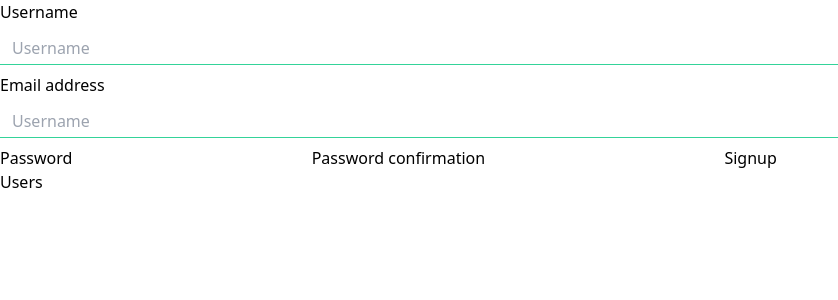
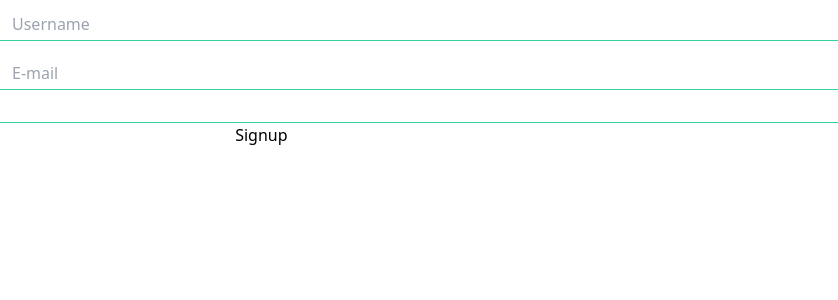
Before and after one commit to ShahedAhmadAhadi/django003, a Django app: page /signup/ in a window 1280 px wide. Shown: the top 300 px of the page, without its empty margins (0-838 px from the left). Run offline with Django 3.2, Linux system fonts and the light colour scheme; style sheets or scripts are compiled from the project's sources.

Commit message:
refactor

```diff
--- a/students/static/students/app.js
+++ b/students/static/students/app.js
@@ -13,7 +13,7 @@
             console.log(res)
             document.getElementById('wrapper').innerHTML = ''
             if (Object.getOwnPropertyNames(res).length < 1) {
-                document.getElementById('wrapper').innerHTML += `<div class="justify-self-center text-black">No Result</div>`;
+                document.getElementById('wrapper').innerHTML += `<div class="justify-self-center self-center font-bold text-4xl text-purple-200 py-44">No Result</div>`;
                 console.log('emptyr')
             }else if (res){
 
--- a/students/templates/students/index.html
+++ b/students/templates/students/index.html
@@ -54,7 +54,7 @@
                     <span class="w-1/6 inline-block">Father Name</span>
                     <span>Phone</span>
                 </div>
-                <div class="wrap" id="wrapper">
+                <div class="wrap flex flex-col" id="wrapper">
                     {% for student in stu_lst %}
                     <a href="../home/{{ student.s_roll }}">
                         <div class="row font-bold border-t-2 border-gray-200 px-2 py-3">
--- a/users/forms.py
+++ b/users/forms.py
@@ -6,11 +6,11 @@
     class Meta:
         model = User
         fields = [
-            'username', 'email', 'password1', 'password2'
+            'username', 'email'
         ]
         widgets = {
             'username': forms.TextInput(attrs={'class': 'w-full border-b border-green-400 py-1 my-2 px-3 focus:outline-none', 'placeholder': 'Username'}),
-            'email': forms.TextInput(attrs={'class': 'w-full border-b border-green-400 py-1 my-2 px-3 focus:outline-none', 'placeholder': 'Username'})
-
-
+            'email': forms.TextInput(attrs={'class': 'w-full border-b border-green-400 py-1 my-2 px-3 focus:outline-none', 'placeholder': 'E-mail'}),
+            'password': forms.TextInput(attrs={'class': 'w-full border-b border-green-400 py-1 my-2 px-3 focus:outline-none', 'placeholder': 'Password'}),
+            'Password confirmation': forms.TextInput(attrs={'class': 'w-full border-b border-green-400 py-1 my-2 px-3 focus:outline-none', 'placeholder': 'Confirm'}),
         }
--- a/users/templates/users/index.html
+++ b/users/templates/users/index.html
@@ -6,14 +6,25 @@
         <meta http-equiv="X-UA-Compatible" content="IE=edge" />
         <meta name="viewport" content="width=device-width, initial-scale=1.0" />
         <link rel="stylesheet" href="{% static 'users/tailwind-output.css' %}">
+        <style>
+            #id_password1{
+                border-bottom: 1px solid #34D399;
+                width: 100%;
+            }
+            #id_password1::placeholder{
+                cont
+            }
+        </style>
         <title>Document</title>
     </head>
     <body>
         <form method="post">
-            {% csrf_token %} {% for field in form %} {{field.label}} {{field}}
+            {% csrf_token %}
+            {% for field in form %} {{field}}
             {% endfor %}
+            <!-- {{ form}} -->
             <button type="submit">Signup</button>
+
         </form>
-        <h1>Users</h1>
     </body>
 </html>
```
Also changed, not shown: db.sqlite3.
